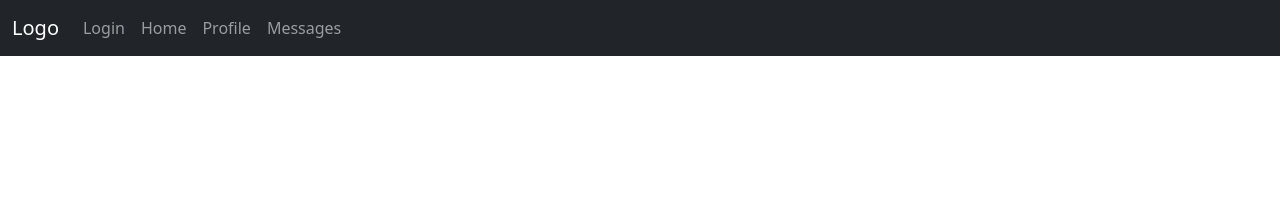
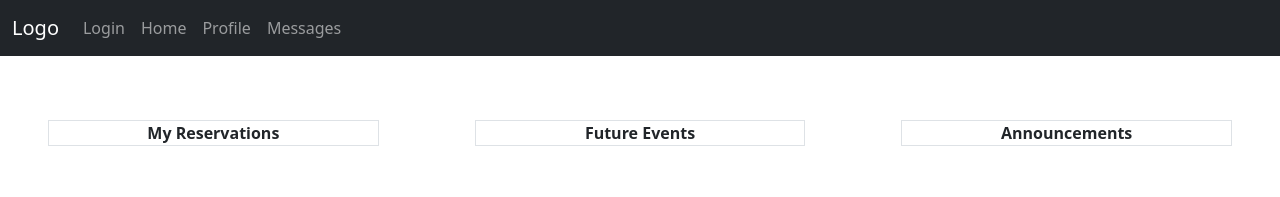
Before and after one commit to CollinMorrison/startup, a plain HTML site: page index.html in a window 1280 px wide. Drawn offline with nearby package versions, Linux system fonts and the light colour scheme.

Commit message:
added and styled the main sections of the page

```diff
--- a/index.html
+++ b/index.html
@@ -37,7 +37,21 @@
                 </ul>
             </div>
         </nav>
-
+        <main>
+            <div class="container-fluid mt-3">
+                <div class="row">
+                    <div class="col border m-5 text-center">
+                        <strong>My Reservations</strong>
+                    </div>
+                    <div class="col border m-5 text-center">
+                        <strong>Future Events</strong>
+                    </div>
+                    <div class="col border m-5 text-center">
+                        <strong>Announcements</strong>
+                    </div>
+                </div>
+            </div>
+        </main>
     </body>
     <footer>
 
```
